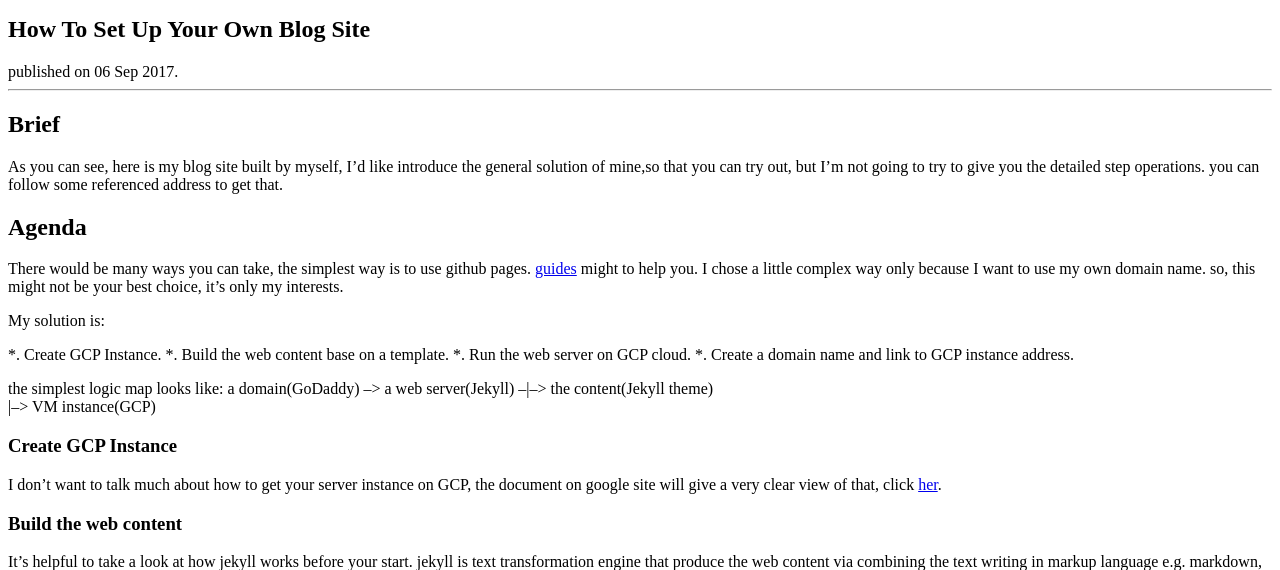
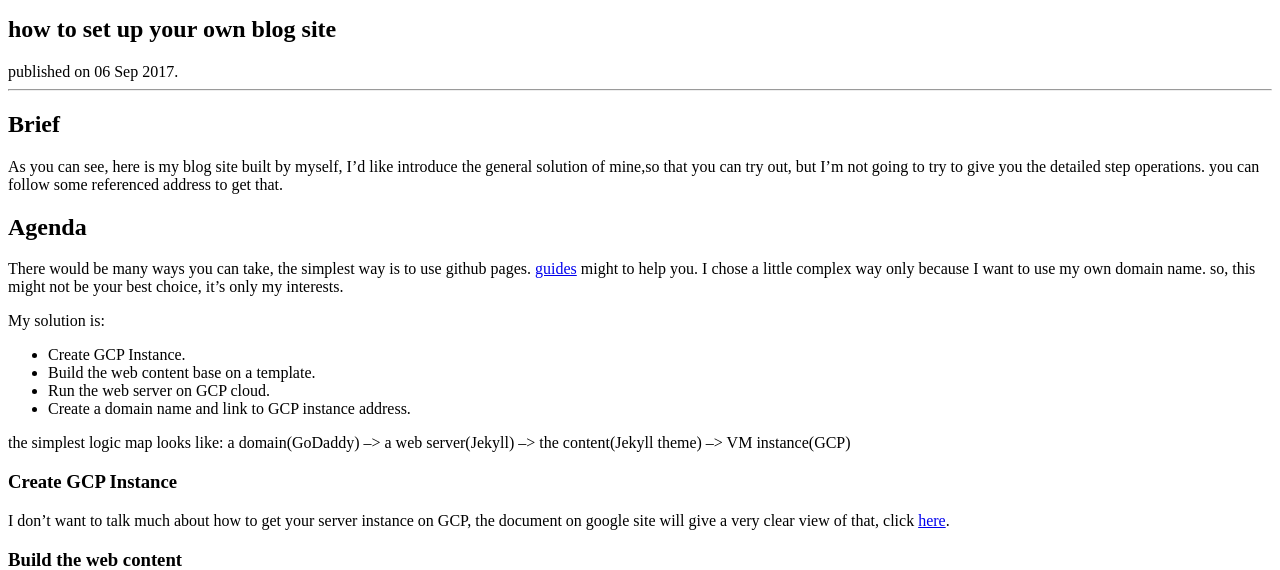
Before and after one commit to freesky-edward/freesky-edward.github.io, a Jekyll site: the page built from _posts/2017-09-06-how-to-setup-your-blogs-site.md, in a window 1280 px wide and 900 px high, cut to the strip 330-900 px from the top of the window. Built offline with Jekyll 4.4.1, drawn with Linux system fonts in a browser that asks for light colours; nearby versions of some CDN libraries.

Commit message:
change the old blog content

```diff
--- a/_posts/2017-09-06-how-to-setup-your-blogs-site.md
+++ b/_posts/2017-09-06-how-to-setup-your-blogs-site.md
@@ -1,7 +1,7 @@
 ---
 layout: post
 lang: en
-title: "How To Set Up Your Own Blog Site"
+title: "how to set up your own blog site"
 date: 2017-09-06
 ---
 
@@ -15,18 +15,17 @@ There would be many ways you can take, the simplest way is to use github pages.
 
 My solution is:
 
-*. Create GCP Instance.
-*. Build the web content base on a template.
-*. Run the web server on GCP cloud.
-*. Create a domain name and link to GCP instance address.
+- Create GCP Instance.
+- Build the web content base on a template.
+- Run the web server on GCP cloud.
+- Create a domain name and link to GCP instance address.
 
 the simplest logic map looks like:
-a domain(GoDaddy) --> a web server(Jekyll) --|--> the content(Jekyll theme)
-                                             |--> VM instance(GCP)
+a domain(GoDaddy) --> a web server(Jekyll) --> the content(Jekyll theme) --> VM instance(GCP)
 
 ### Create GCP Instance
 
-I don't want to talk much about how to get your server instance on GCP, the document on google site will give a very clear view of that, click [her](https://cloud.google.com/compute/docs/quickstart-linux).
+I don't want to talk much about how to get your server instance on GCP, the document on google site will give a very clear view of that, click [here](https://cloud.google.com/compute/docs/quickstart-linux).
 
 ### Build the web content
 
```
